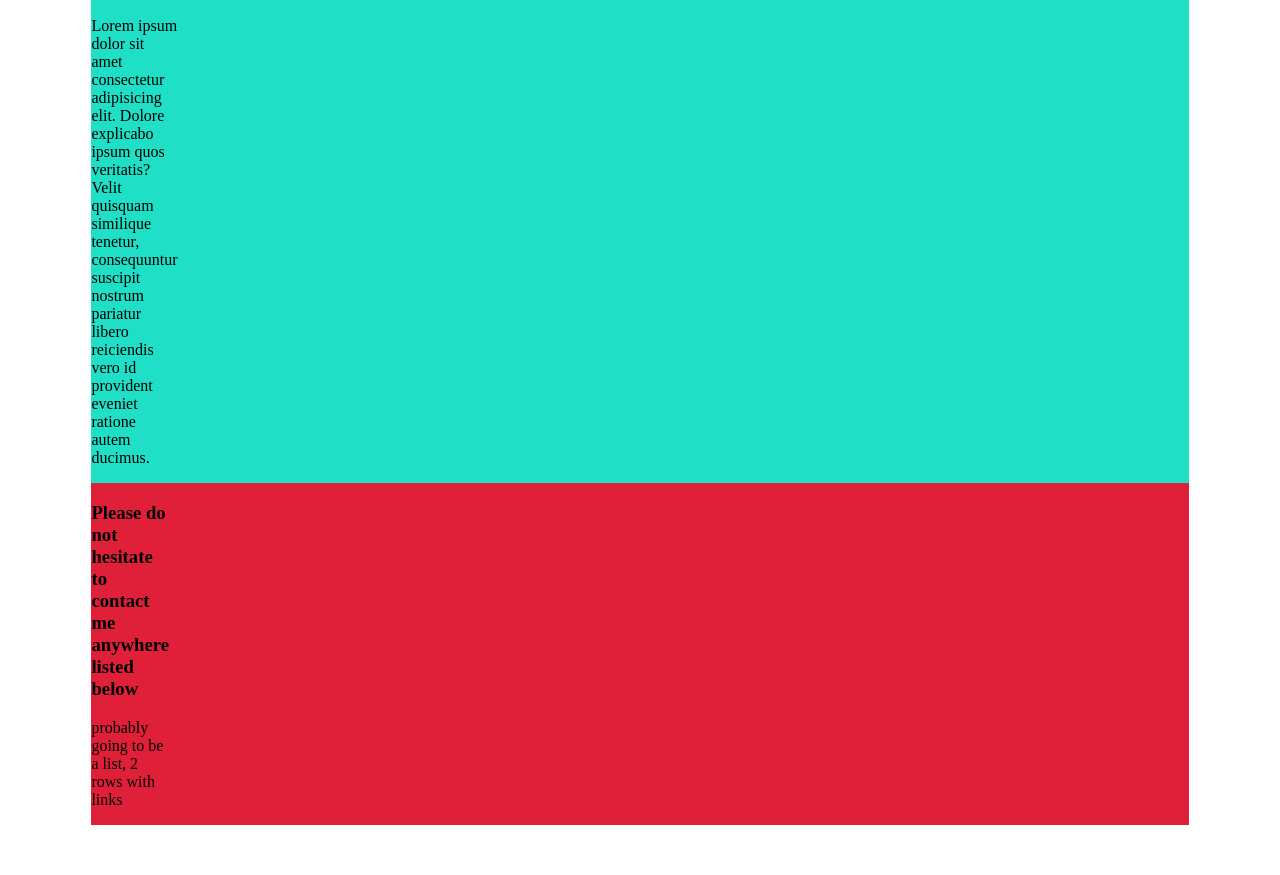
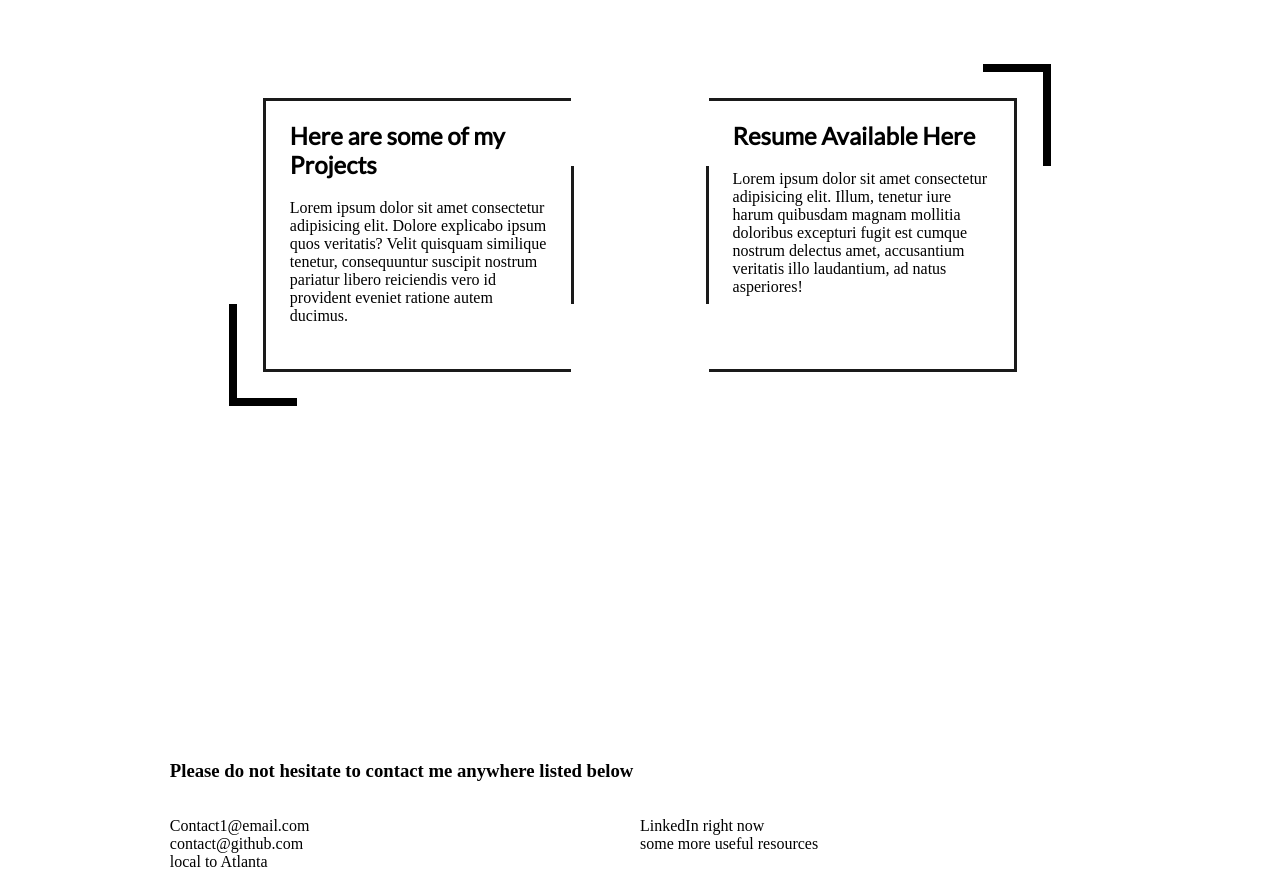
Before and after one commit to RodriguezRob/rodriguezrob.github.io, a plain HTML site: page index.html in a window 1280 px wide. Shown: the part 1925-2800 px from the top of the page. Before the commit the page ends 2750 px from the top, so only its background shows below. Drawn offline with Linux system fonts and the light colour scheme.

Commit message:
finished the bottom half structure.

```diff
--- a/PortfolioMain/resources/gridtest.css
+++ b/PortfolioMain/resources/gridtest.css
@@ -29,13 +29,14 @@ nav {
 body {
     display: grid;
     grid-template-columns: .25fr 1fr 1fr 1fr .25fr;
-    grid-template-rows: 90% 100% auto auto auto auto;
+    grid-template-rows: 90% 50% 60% 40% 60% 100%;
     padding: 0 0;
     margin: 0 0;
     height: 100vh;
     width: 100vw;
     background-color: white;
     overflow-y: scroll;
+    overflow-x: hidden;
 }
 h2 {
     font-family: 'Lato', Helvetica;
@@ -120,27 +121,88 @@ main{
 #JSExampleContainer{
     display: grid;
     grid-template-columns: .5fr 1fr .5fr;
+    grid-template-rows: 2r 3fr 2fr;
     background-color: #20DFC7;
     grid-row: 4 / 5;
 }
 #JSExample{
     grid-column: 2 / 3;
+    grid-row: 2 / 3;
     margin-left: auto;
     margin-right: auto;
 }
-#linksToProjects{
+#linksContainer{
     display: grid;
-    grid-template-columns: .25fr 1fr 1fr 1fr .25fr;
+    grid-template-columns: 1fr .25fr .25fr 2fr 1fr 2fr .25fr .25fr 1fr;
+    grid-template-rows: 1fr .5fr 1fr 2fr 1fr .5fr 1fr;
     grid-row: 5 / 6;
-    background-color: #20DFC7;
+}
+#linksOne{
+    grid-column: 3 / 5;
+    grid-row: 3 / 6;
+    border-top: .2rem solid #1A1A1A;
+    border-bottom: .2rem solid #1A1A1A;
+    border-left: .2rem solid #1A1A1A;
+    padding: 0 1.5rem;
+
+}
+#linksTwo{
+    grid-column: 6 / 8;
+    grid-row: 3 / 6;
+    border-top: .2rem solid #1A1A1A;
+    border-bottom: .2rem solid #1A1A1A;
+    border-right: .2rem solid #1A1A1A;
+    padding: 0 1.5rem;
+
+}
+#linksDivider{
+    grid-column: 5 / 6;
+    grid-row: 4 / 5;
+    border-right: .2rem solid #1A1A1A;
+    border-left: .2rem solid #1A1A1A;
+
+}
+#linkAccentOne{
+    grid-row: 5 / 7;
+    grid-column: 2 / 4;
+    border-left: .5rem solid black;
+    border-bottom: .5rem solid black;
+}
+#linkAccentTwo{
+    grid-row: 2 / 4;
+    grid-column: 7 / 9;
+    border-top: .5rem solid black;
+    border-right: .5rem solid black;
+}
+
+#contactContainer{
+    display: grid;
+    grid-template-columns: .25fr 3fr .25fr;
+    grid-template-rows: 1.5fr 2fr 1fr;
 }
 #contactMe{
-    background-color: #DF2038;
-    display: grid;
-    grid-template-columns: .25fr 1fr 1fr 1fr .25fr;
-    grid-row: 6 / 7;
+   grid-row: 2 / 3;
+   grid-column: 2 / 3;
+   display:grid;
+   grid-template-columns: 1fr 1fr;
+   grid-template-rows: .25fr 2fr;
+   border-bottom: solid .2rem black;
 }
+#infoHeader{
+    grid-row: 1 / 2;
+    grid-column: 1 / 2;
+}
+#info1{
+    grid-row: 2 / 3;
+    grid-column: 1 / 2;
+}
+#info2{
+    grid-row: 2 / 3;
+    grid-column: 2 / 3;
+}
+#footNote{
 
+}
 
 /*Name Generator Styling*/
 #buttonGrid {
--- a/index.html
+++ b/index.html
@@ -5,7 +5,7 @@
     <meta http-equiv="X-UA-Compatible" content="IE=edge">
     <meta name="viewport" content="width=device-width, initial-scale=1.0">
     <link rel="stylesheet" href="./PortfolioMain/resources/gridtest.css">
-    <title>My Portfolio!</title>
+    <title>Robert's Website</title>
 </head>
 <body>
   <!--Nav Bar-->
@@ -76,21 +76,42 @@
     </div>
 
 
-  <div id="linksToProjects"  class="allSections">
-    <div>
-      <h2>Here are some of my Projects</h2>
-      <p>Lorem ipsum dolor sit amet consectetur adipisicing elit. Dolore explicabo ipsum quos veritatis? Velit quisquam similique tenetur, consequuntur suscipit nostrum pariatur libero reiciendis vero id provident eveniet ratione autem ducimus.</p>
+  <div id="linksContainer"  class="allSections">
+    <div id="linksOne">
+      <h2>
+        Here are some of my Projects
+      </h2>
+      <p>
+        Lorem ipsum dolor sit amet consectetur adipisicing elit. Dolore explicabo ipsum quos veritatis? Velit quisquam similique tenetur, consequuntur suscipit nostrum pariatur libero reiciendis vero id provident eveniet ratione autem ducimus.
+      </p>
+    </div>
 
+    <div id="linksTwo">
+      <h2>
+        Resume Available Here
+      </h2>
+      <p>
+        Lorem ipsum dolor sit amet consectetur adipisicing elit. Illum, tenetur iure harum quibusdam magnam mollitia doloribus excepturi fugit est cumque nostrum delectus amet, accusantium veritatis illo laudantium, ad natus asperiores!
+      </p>
     </div>
+    <div id="linksDivider"></div>
+    <div id="linkAccentOne"></div>
+    <div id="linkAccentTwo"></div>
   </div>
 
       <!--Footer Section-->
 
-  <div id="contactMe" class="allSections">
-    <div>
-      <h3>Please do not hesitate to contact me anywhere listed below</h3>
-      <p>
-      probably going to be a list, 2 rows with links
+  <div id="contactContainer" class="allSections">
+    <div id="contactMe">
+      <h3 id="infoHeader">Please do not hesitate to contact me anywhere listed below</h3>
+      <p id="info1">
+        Contact1@email.com <br>
+        contact@github.com <br>
+        local to Atlanta
+      </p>
+      <p id="info2">
+        LinkedIn right now <br>
+        some more useful resources <br>
       </p>
     </div>
 
```
